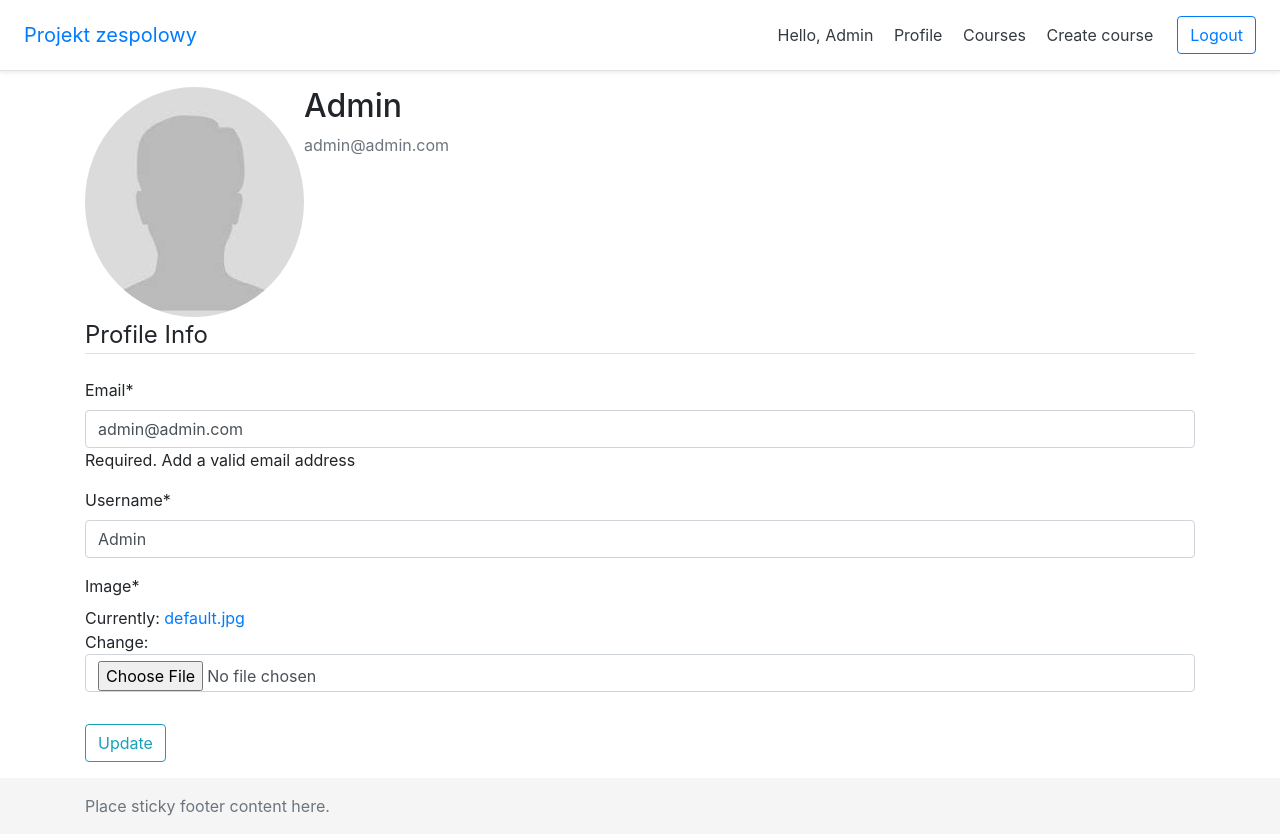
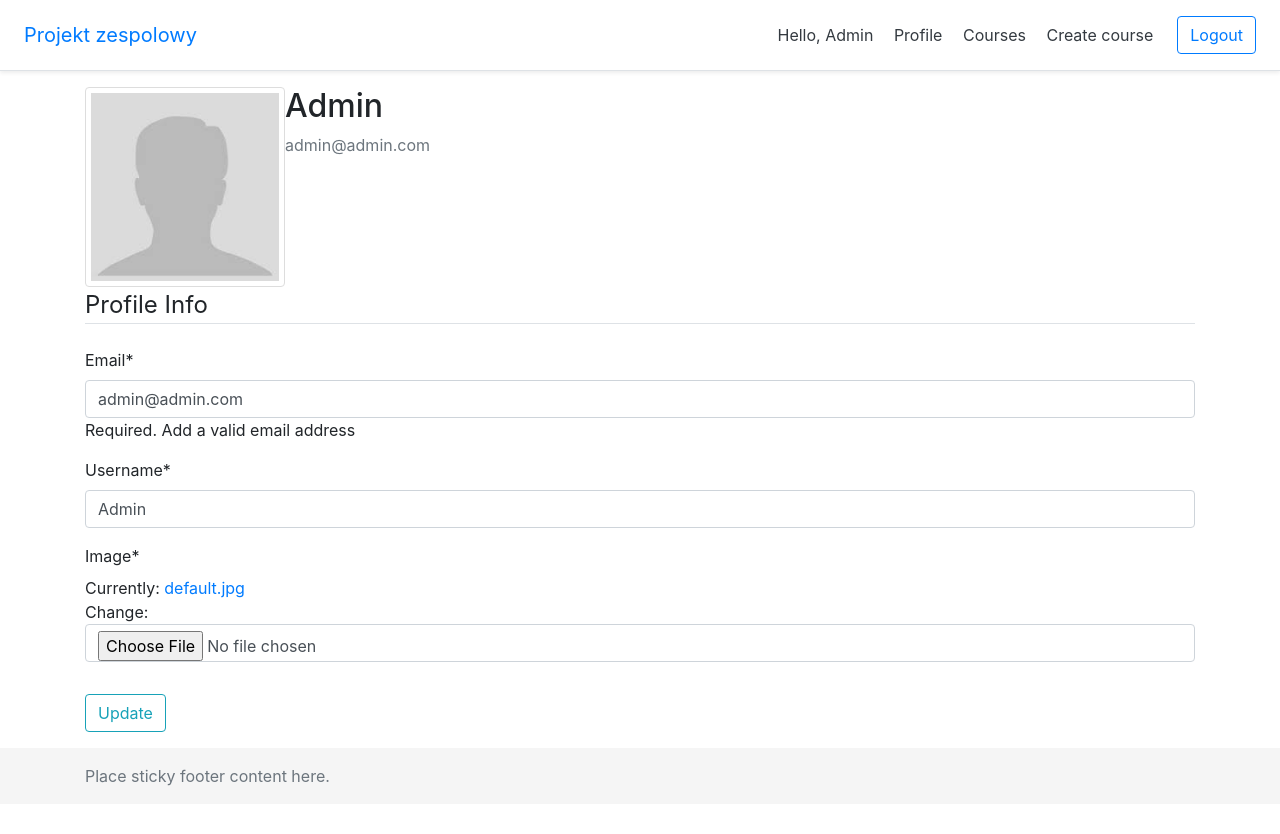
Before and after one commit to MagiciansRed/Projekt-zespolowy, a Django app: page /profile/ in a window 1280 px wide. After the commit the page ends 786 px from the top, so only its background shows below. Run offline with Django 3.2, Linux system fonts and the light colour scheme; a user stored in the database is signed in; data comes from the database, SQL or seed files in the repository; both versions use the stored data as it was after the commit; some libraries are stand-ins or nearby versions.

Commit message:
fixed the profile image size

```diff
--- a/templates/account/profile.html
+++ b/templates/account/profile.html
@@ -1,10 +1,19 @@
 {% extends 'base.html' %}
 {% load crispy_forms_tags %}
 {% block content %}
+  <style>
+    .account-img {
+      border: 1px solid #ddd;
+      border-radius: 4px;
+      padding: 5px;
+      width: 200px;
+      height: 200px;
+    }
+  </style>
 
   <div class="content-section">
       <div class="media">
-        <img class="rounded-circle account-img" src="{{ user.profile.image.url }}">
+        <img class="account-img" src="{{ user.profile.image.url }}">
         <div class="media-body">
           <h2 class="account-heading">{{ user.username }}</h2>
           <p class="text-secondary">{{ user.email }}</p>
```
Also changed, not shown: db.sqlite3, media/profile_pics/lab2_hdXMQIu.png (added), media/profile_pics/test_t4RMxx1.png (added), media/profile_pics/wallpapersden.com_windows-10-minimal_3840x2160.jpg (added), media/profile_pics/zad2b.png (added).
